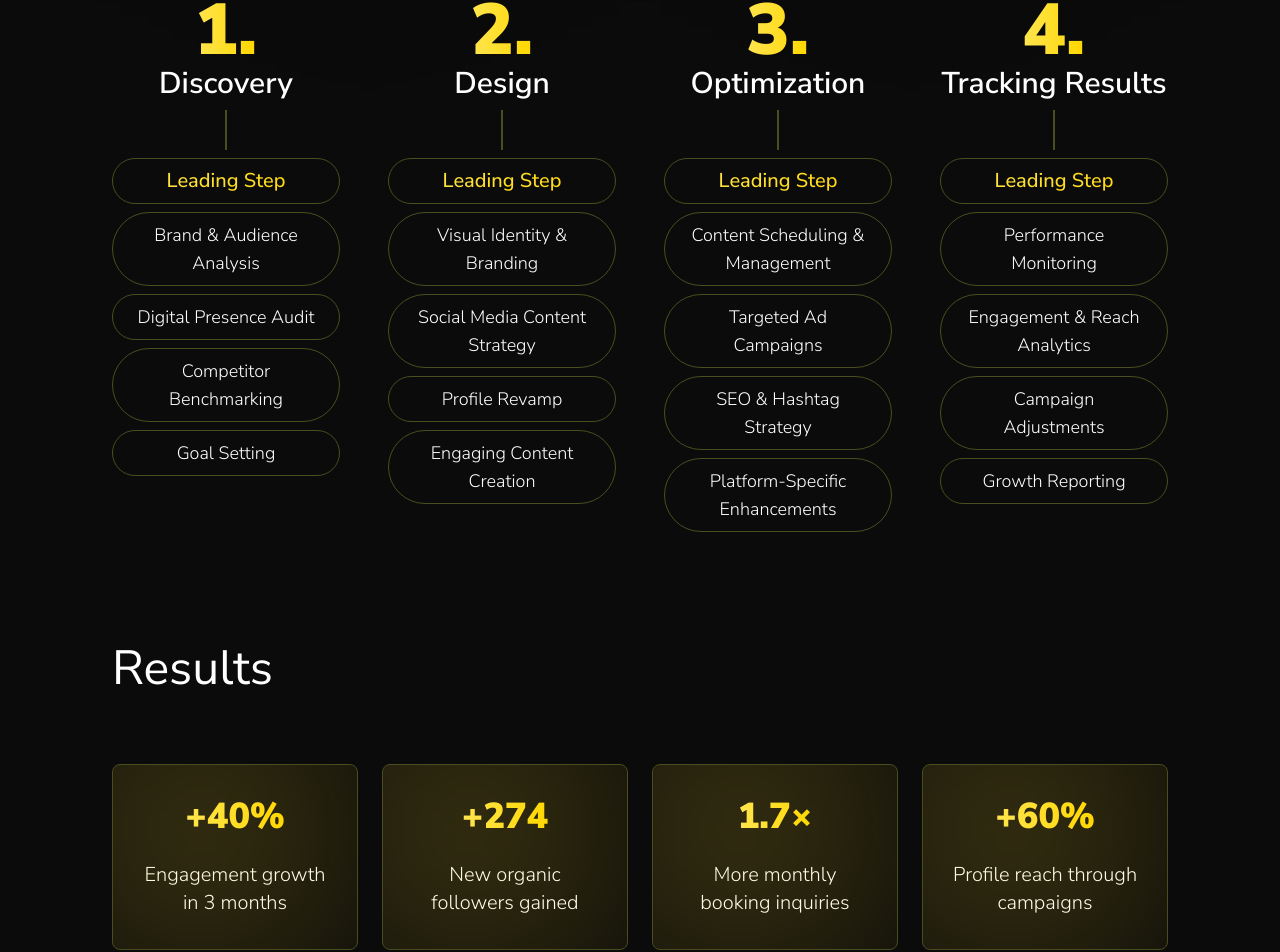
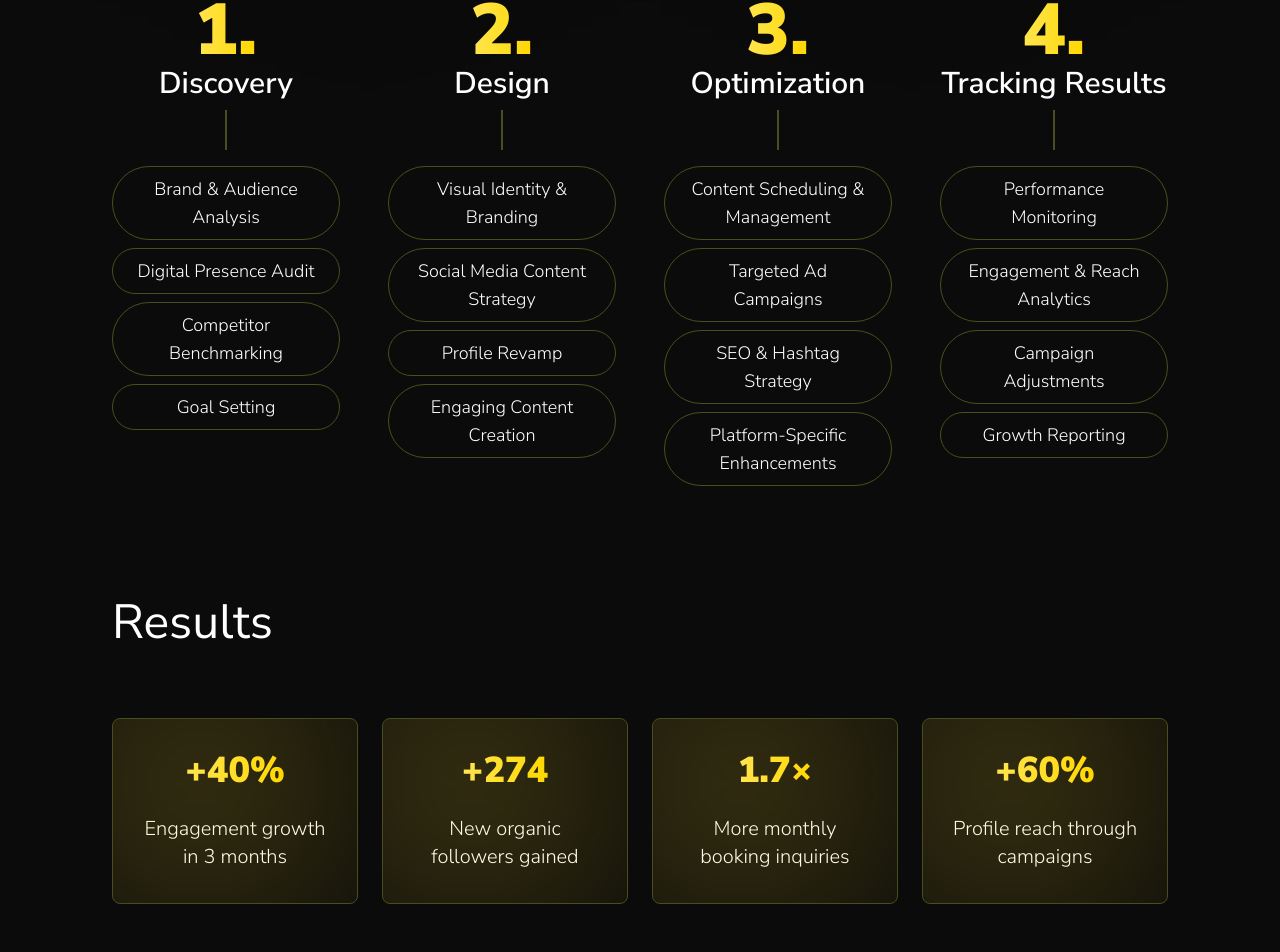
Before and after one commit to zrvnarmarin/BitLyte-Studios-Website, a Next.js app: page /projects/dj-david-mash in a window 1280 px wide. Shown: the part 2514-3466 px from the top of the page. Built offline with nearby package versions, Linux system fonts and the light colour scheme.

Commit message:
added right padding to the textarea element of the contact form; commented code for the leading step block in /project/[projectId] route;

```diff
--- a/app/contact/(contact-sections)/ContactForm.tsx
+++ b/app/contact/(contact-sections)/ContactForm.tsx
@@ -65,7 +65,7 @@ export default function ContactForm() {
             name="project-message"
             placeholder="Tell us about your project, goals and timeline.."
             rows={5}
-            className="focus:outline-none focus:ring focus:ring-violet-400 pl-4 py-3 opacity-95 bg-[#061a28]/50 border-2 border-[#225c86] rounded-lg text-base text-[#eeeeee] font-normal"
+            className="focus:outline-none focus:ring focus:ring-violet-400 px-4 py-3 opacity-95 bg-[#061a28]/50 border-2 border-[#225c86] rounded-lg text-base text-[#eeeeee] font-normal"
           />
         </div>
 
--- a/app/projects/[projectId]/Process.tsx
+++ b/app/projects/[projectId]/Process.tsx
@@ -77,11 +77,11 @@ export const ProcessCard = ({
       </div>
 
       {/* Goals heading */}
-      <div className="w-full relative flex flex-col gap-2">
+      {/* <div className="w-full relative flex flex-col gap-2">
         <div style={{ ...generalGradientStyle, borderColor: colorGradient }} className={`w-full flex gap-2 items-center justify-center text-[#ffffff] font-medium text-xl lg:text-xl border-[0.5px] border-[#4b4d1e] z-20 rounded-full px-4 py-2`}>
           <span className="">Leading Step</span>
         </div>
-      </div>
+      </div> */}
 
       {/* Goals */}
       <div className="flex flex-wrap justify-center items-start gap-2 pt-2">
--- a/package.json
+++ b/package.json
@@ -16,7 +16,8 @@
     "react": "^18",
     "react-dom": "^18",
     "react-multi-carousel": "^2.8.5",
-    "sharp": "^0.33.5"
+    "sharp": "^0.33.5",
+    "zod": "^3.24.3"
   },
   "devDependencies": {
     "@types/node": "^20",
```
Also changed, not shown: 1 other file (tests, documents, lock files or other folders).
